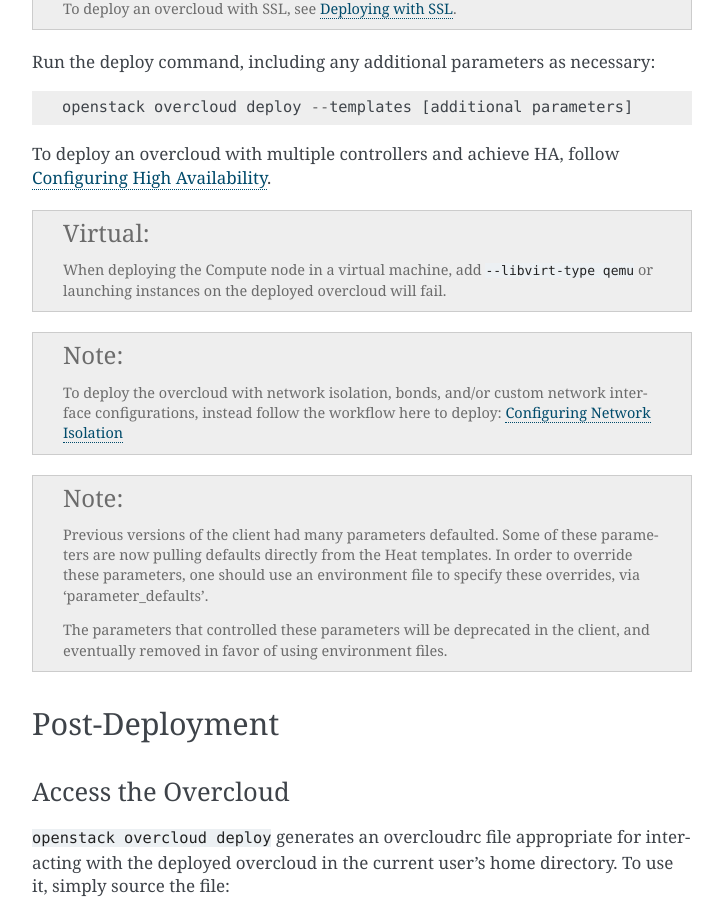
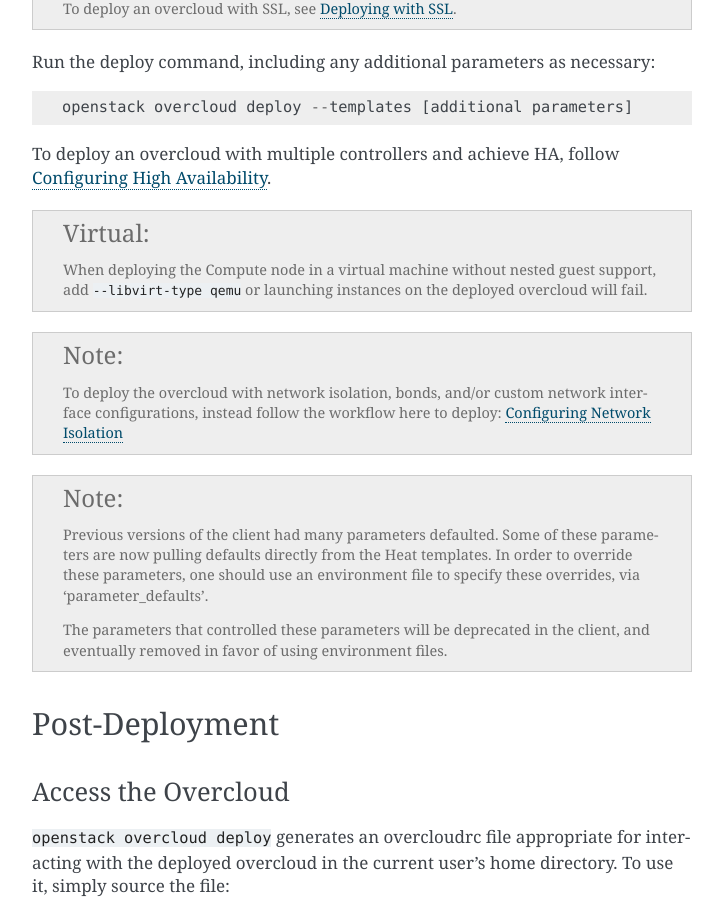
Before and after one commit to openstack-archive/tripleo-docs, a Sphinx documentation site: the page built from doc/source/basic_deployment/basic_deployment_cli.rst, in a window 1280 px wide and 900 px high, scrolled down 6631 px. Shown: the whole window, without its empty margins (388-1111 px from the left). Built offline with Sphinx 7.4.7, drawn with Linux system fonts in a browser that asks for light colours.

Commit message:
Mention nested guest support
When your hypervisor is able to supported the nested guests,
you can use kvm inside the L1 guests.

Change-Id: I54d48c87a52f089aa95ee5952ad0a4754c00fda7

```diff
--- a/doc/source/basic_deployment/basic_deployment_cli.rst
+++ b/doc/source/basic_deployment/basic_deployment_cli.rst
@@ -335,8 +335,9 @@ follow :doc:`../advanced_deployment/high_availability`.
 .. admonition:: Virtual
    :class: virtual
 
-   When deploying the Compute node in a virtual machine, add ``--libvirt-type
-   qemu`` or launching instances on the deployed overcloud will fail.
+   When deploying the Compute node in a virtual machine
+   without nested guest support, add  ``--libvirt-type qemu``
+   or launching instances on the deployed overcloud will fail.
 
 .. note::
 
```
